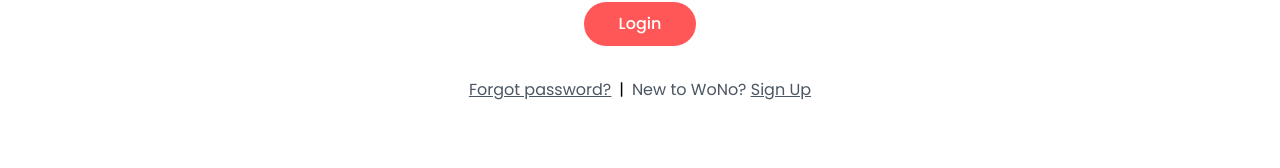
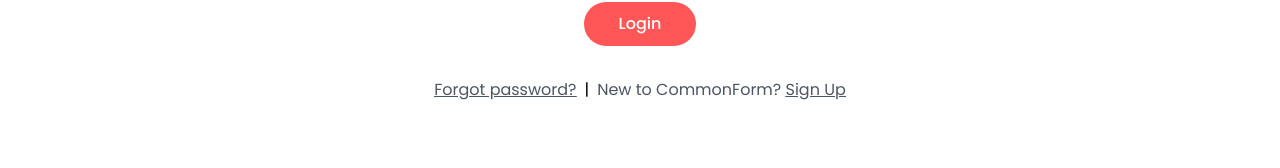
Before and after one commit to Kalpesh-Product/CommomForm, a React (Vite) app in the folder frontend/: page /college/login in a window 1280 px wide. Shown: the part 416-584 px from the top of the page. Built offline with nearby package versions, Linux system fonts and the light colour scheme; no server answers; a web font is replaced by a local one; what @dr.pogodin/react-helmet would draw is missing.

Commit message:
Text change & header link login

```diff
--- a/frontend/src/components/Header.jsx
+++ b/frontend/src/components/Header.jsx
@@ -293,7 +293,7 @@ const Header = () => {
                   title="Login"
                   padding="py-1"
                   uppercase
-                  handleSubmit={() => navigate("/login")}
+                  handleSubmit={() => navigate("/college/login")}
                   className="bg-[#FF5757] flex text-white font-[500] capatilize hover:bg-[#E14C4C] w-[7rem] px-4"
                 />
               )}
--- a/frontend/src/pages/Login.jsx
+++ b/frontend/src/pages/Login.jsx
@@ -151,7 +151,7 @@ export default function LoginPage() {
             <p className="hidden md:block">|</p>
 
             <p className="text-gray-600 hover:text-black ">
-              <span>New to WoNo? </span>
+              <span>New to CommonForm? </span>
               <span className="underline">
                 <Link to="/signup">Sign Up</Link>
               </span>
```
